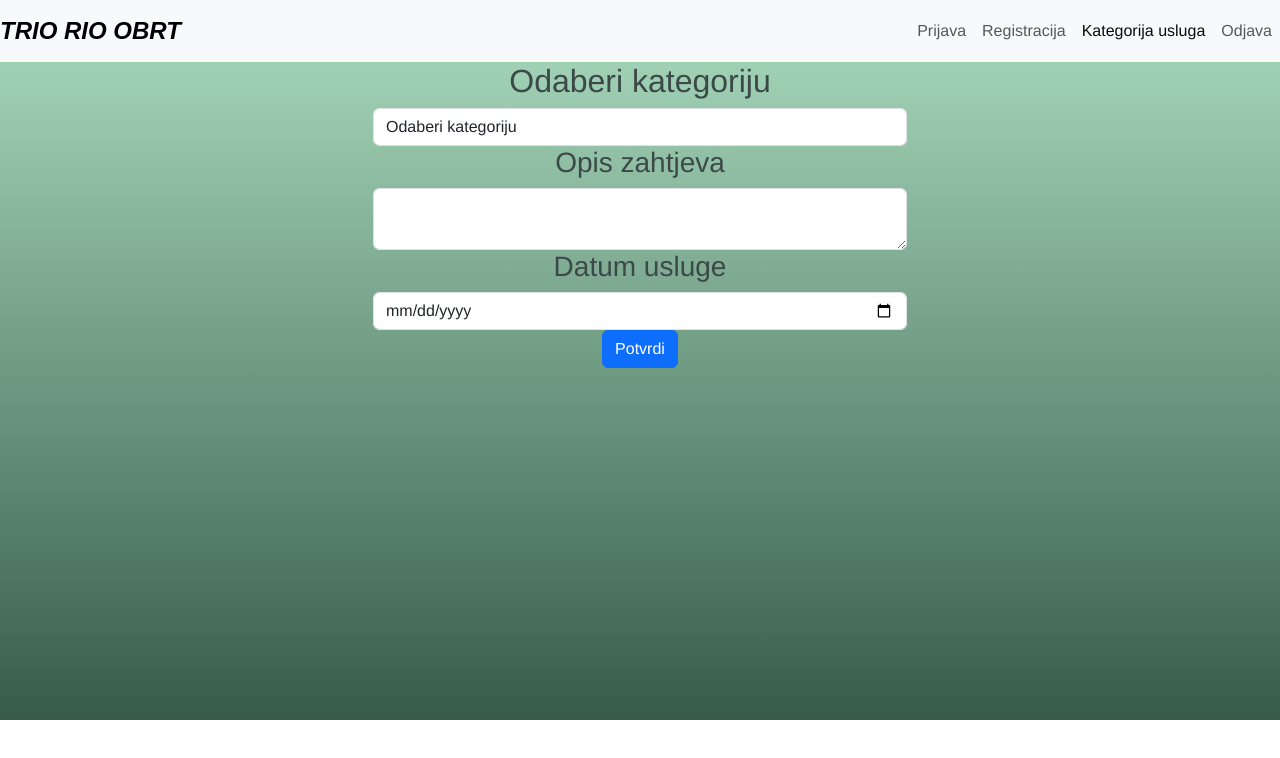
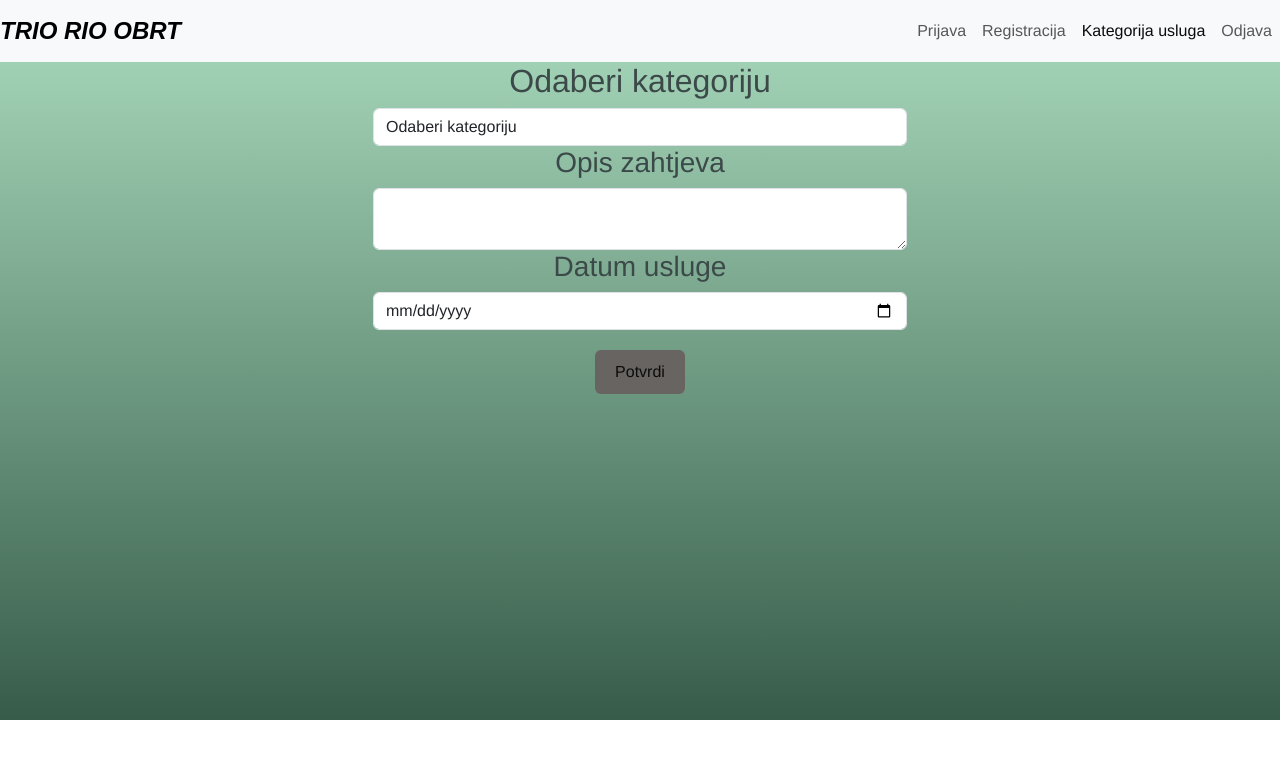
Before and after one commit to vvvujnovic/Izrada-web-stranice, a Vue app: page /KategorijaUsluga in a window 1280 px wide. Shown: the top 758 px of the page. Built offline with nearby package versions, Linux system fonts and the light colour scheme; no server answers; the database is empty.

Commit message:
naknadno uočena greška uređenje butena na komponenti KategorjaUsluga.vue

```diff
--- a/src/views/KategorijaUsluga.vue
+++ b/src/views/KategorijaUsluga.vue
@@ -44,10 +44,9 @@
                 class="form-control"
                 id="datum"
               />
+              <button type="submit" class="btn btn-primary custom-button">
+                        Potvrdi</button>
             </div>
-            <button type="submit" class="btn btn-primary">
-              Potvrdi
-            </button>
           </form>
         </div>
       </div>
@@ -109,26 +108,26 @@ export default {
 </script>
 
 <style lang="scss">
+
+.form-group button {
+  margin-top: 20px; /* Dodajte željenu margina na vrh gumba */
+}
 .custom-button {
-  background-color: #72706e;
+  background-color: #686461;
   color: rgb(12, 12, 12);
   padding: 10px 20px;
   border: none;
   cursor: pointer;
   text-decoration: none;
-  display: block;
+  display: block; /* Da bi se centrirao */
   margin: 0 auto; /* Centriranje gumba */
 }
 
 .custom-button:hover {
-  background-color: #72706e;
+  background-color: #3b3737;
 }
 
 .custom-button:active {
-  background-color: #3b3737; /* Boja prilikom klika */
-}
-
-.texttom-button {
-  color: rgb(14, 12, 12);
+  background-color: #686461; /* Boja prilikom klika */
 }
 </style>
```
Also changed, not shown: src/components/HelloWorld.vue (line endings or trailing spaces).
